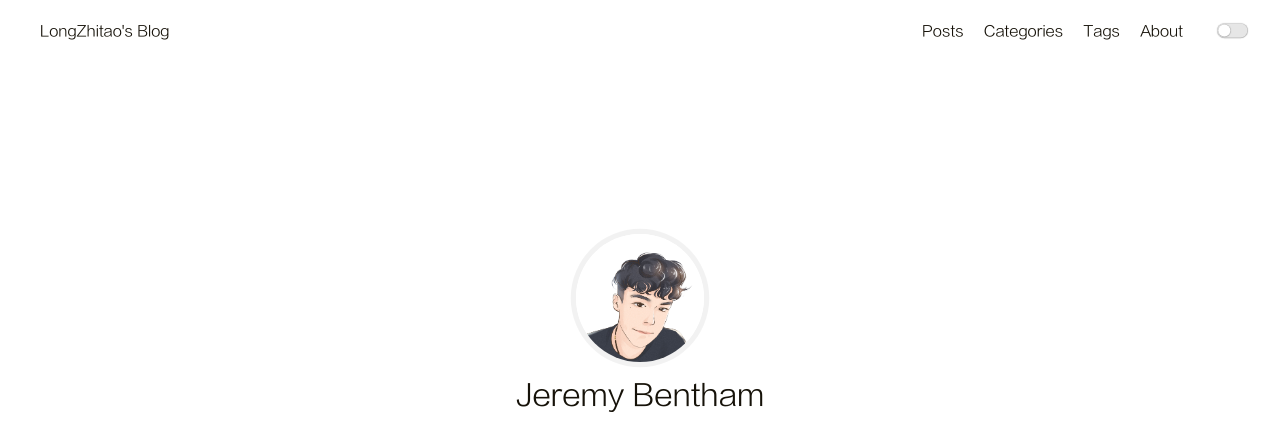
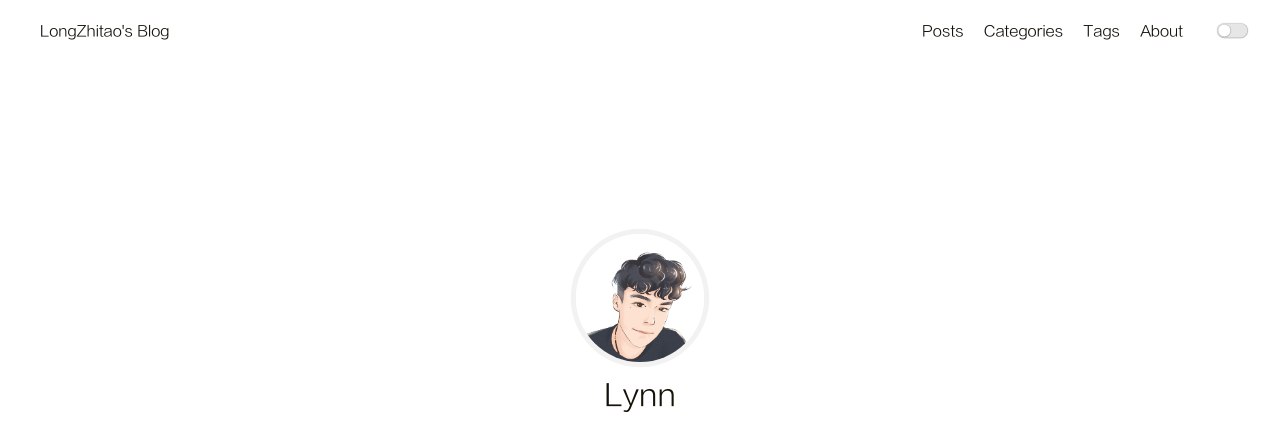
Before and after one commit to longzhitao/longzhitao.github.io, a plain HTML site: page index.html in a window 1280 px wide. Shown: the top 423 px of the page. Drawn offline with Linux system fonts and the light colour scheme.

Commit message:
Site updated: 2020-03-05 22:28:21

```diff
--- a/index.html
+++ b/index.html
@@ -113,7 +113,7 @@
         <div class="avatar">
             <a href="/archives"><img src="/image/avatar.jpg"></a>
         </div>
-        <div class="nickname">Jeremy Bentham</div>
+        <div class="nickname">Lynn</div>
         <div class="description"><p>Lorem ipsum dolor sit amet, <strong>consectetur adipiscing elit.</strong> <br>Fusce eget urna vitae velit <em>eleifend interdum at ac</em> nisi.</p>
 </div>
         <div class="links">
```
